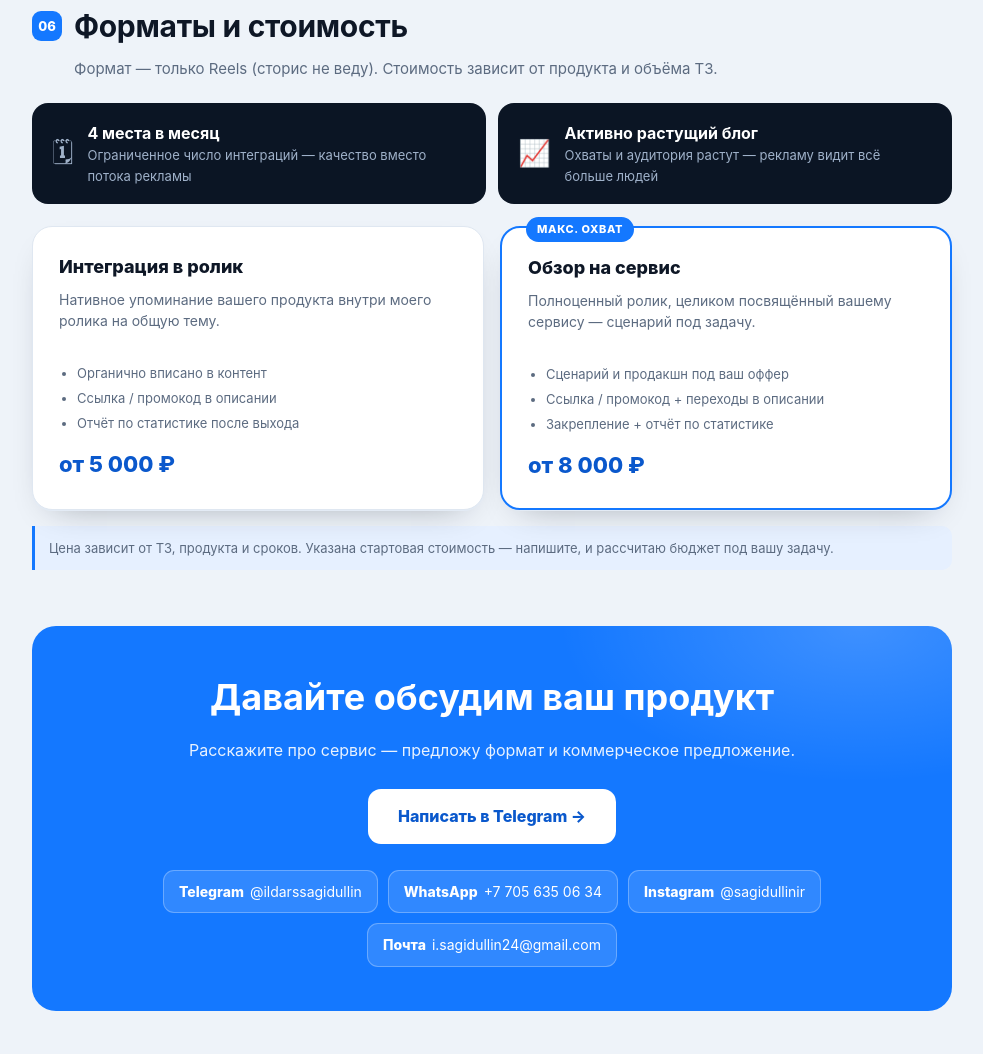
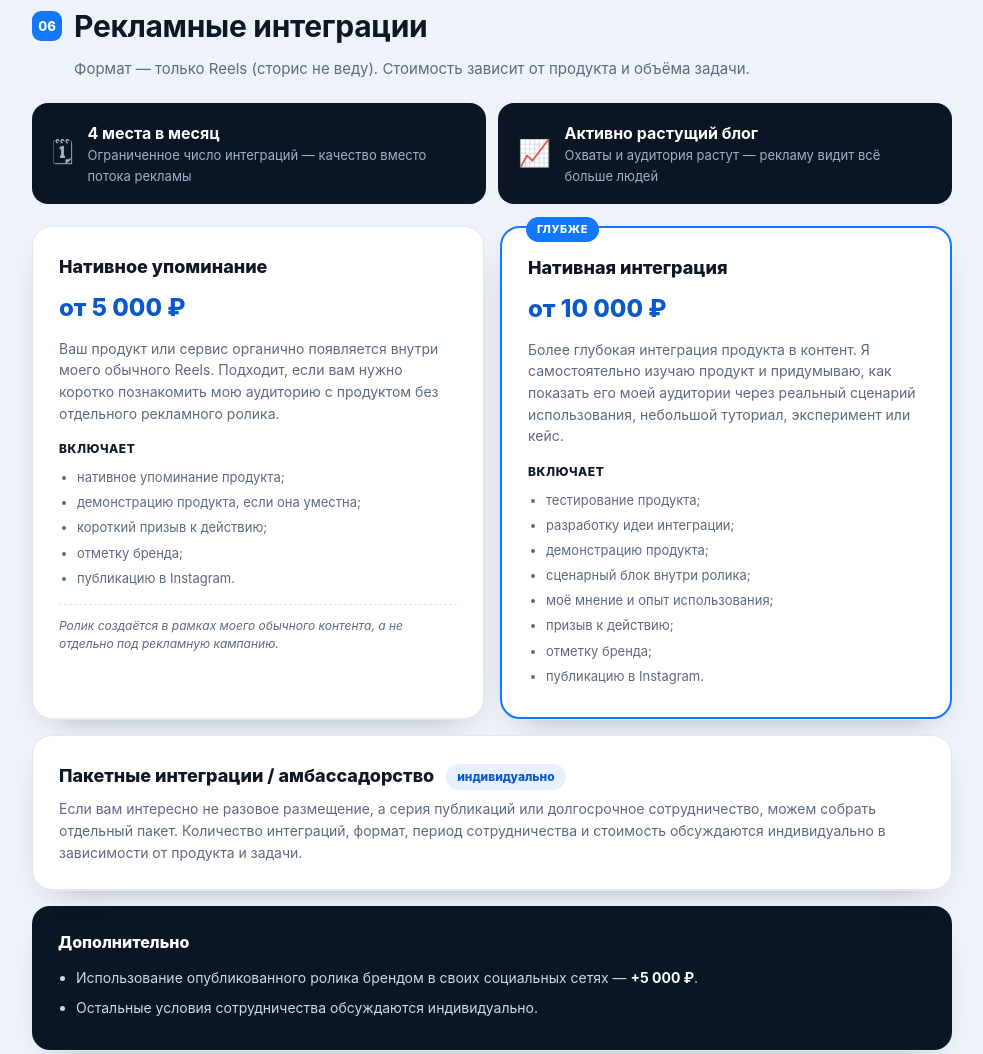
Before and after one commit to ildarsagidullin/mediakit, a plain HTML site: page index.html in a window 1280 px wide. Shown: the part 4447-5501 px from the top of the page, without its empty margins (148-1131 px from the left). Drawn offline with Linux system fonts and the light colour scheme.

Commit message:
Rework pricing per exact copy: 5000/10000 tariffs with 'includes', packages, add-ons

```diff
--- a/index.html
+++ b/index.html
@@ -133,9 +133,19 @@ section{padding:40px 0}
   letter-spacing:.06em;text-transform:uppercase;padding:4px 11px;border-radius:20px}
 .price .name{font-size:18px;font-weight:800;margin-bottom:8px}
 .price .desc{font-size:14px;color:var(--soft);min-height:60px}
-.price .amount{font-size:22px;font-weight:800;margin-top:14px;color:var(--blue-dark)}
-.price ul{margin:14px 0 0;padding-left:18px;font-size:13px;color:var(--soft)}
+.price .amount{font-size:24px;font-weight:800;margin:6px 0 12px;color:var(--blue-dark)}
+.price ul{margin:8px 0 0;padding-left:18px;font-size:13px;color:var(--soft)}
 .price ul li{margin:5px 0}
+.price .incl{font-size:12px;font-weight:800;text-transform:uppercase;letter-spacing:.05em;color:var(--ink);margin-top:16px}
+.price .fine{font-size:12px;color:var(--soft);margin-top:16px;font-style:italic;border-top:1px dashed var(--line);padding-top:12px}
+.price.wide{margin-top:16px}
+.price.wide .desc{min-height:auto}
+.tagind{display:inline-block;font-size:12px;font-weight:800;color:var(--blue-dark);background:var(--blue-soft);padding:4px 11px;border-radius:20px;margin-left:8px;vertical-align:middle}
+.addon{background:var(--navy);color:#fff;border-radius:18px;padding:24px 26px;margin-top:16px;box-shadow:var(--shadow)}
+.addon-title{font-size:16px;font-weight:800;margin-bottom:12px}
+.addon ul{margin:0;padding-left:18px;font-size:14px;color:#cdd8e8;line-height:1.6}
+.addon ul li{margin:7px 0}
+.addon ul li b{color:#fff}
 .scarcity{display:flex;flex-wrap:wrap;gap:12px;margin-bottom:22px}
 .sc{flex:1;min-width:200px;background:var(--navy);color:#fff;border-radius:16px;padding:18px 20px;display:flex;align-items:center;gap:14px}
 .sc .em{font-size:26px}
@@ -317,36 +327,56 @@ footer{text-align:center;color:var(--soft);font-size:13px;padding:10px 0 50px}
 
 <!-- 06 Форматы и стоимость -->
 <section id="pricing">
-  <div class="head"><span class="n">06</span><h2>Форматы и стоимость</h2></div>
-  <p class="sub">Формат — только Reels (сторис не веду). Стоимость зависит от продукта и объёма ТЗ.</p>
+  <div class="head"><span class="n">06</span><h2>Рекламные интеграции</h2></div>
+  <p class="sub">Формат — только Reels (сторис не веду). Стоимость зависит от продукта и объёма задачи.</p>
   <div class="scarcity">
     <div class="sc"><span class="em">🗓</span><div><b>4 места в месяц</b><span>Ограниченное число интеграций — качество вместо потока рекламы</span></div></div>
     <div class="sc"><span class="em">📈</span><div><b>Активно растущий блог</b><span>Охваты и аудитория растут — рекламу видит всё больше людей</span></div></div>
   </div>
   <div class="price-grid">
     <div class="price">
-      <div class="name">Интеграция в ролик</div>
-      <div class="desc">Нативное упоминание вашего продукта внутри моего ролика на общую тему.</div>
+      <div class="name">Нативное упоминание</div>
+      <div class="amount">от 5 000 ₽</div>
+      <div class="desc">Ваш продукт или сервис органично появляется внутри моего обычного Reels. Подходит, если вам нужно коротко познакомить мою аудиторию с продуктом без отдельного рекламного ролика.</div>
+      <div class="incl">Включает</div>
       <ul>
-        <li>Органично вписано в контент</li>
-        <li>Ссылка / промокод в описании</li>
-        <li>Отчёт по статистике после выхода</li>
+        <li>нативное упоминание продукта;</li>
+        <li>демонстрацию продукта, если она уместна;</li>
+        <li>короткий призыв к действию;</li>
+        <li>отметку бренда;</li>
+        <li>публикацию в Instagram.</li>
       </ul>
-      <div class="amount">от 5 000 ₽</div>
+      <div class="fine">Ролик создаётся в рамках моего обычного контента, а не отдельно под рекламную кампанию.</div>
     </div>
     <div class="price best">
-      <div class="ribbon">Макс. охват</div>
-      <div class="name">Обзор на сервис</div>
-      <div class="desc">Полноценный ролик, целиком посвящённый вашему сервису — сценарий под задачу.</div>
+      <div class="ribbon">Глубже</div>
+      <div class="name">Нативная интеграция</div>
+      <div class="amount">от 10 000 ₽</div>
+      <div class="desc">Более глубокая интеграция продукта в контент. Я самостоятельно изучаю продукт и придумываю, как показать его моей аудитории через реальный сценарий использования, небольшой туториал, эксперимент или кейс.</div>
+      <div class="incl">Включает</div>
       <ul>
-        <li>Сценарий и продакшн под ваш оффер</li>
-        <li>Ссылка / промокод + переходы в описании</li>
-        <li>Закрепление + отчёт по статистике</li>
+        <li>тестирование продукта;</li>
+        <li>разработку идеи интеграции;</li>
+        <li>демонстрацию продукта;</li>
+        <li>сценарный блок внутри ролика;</li>
+        <li>моё мнение и опыт использования;</li>
+        <li>призыв к действию;</li>
+        <li>отметку бренда;</li>
+        <li>публикацию в Instagram.</li>
       </ul>
-      <div class="amount">от 8 000 ₽</div>
     </div>
   </div>
-  <p class="note">Цена зависит от ТЗ, продукта и сроков. Указана стартовая стоимость — напишите, и рассчитаю бюджет под вашу задачу.</p>
+  <div class="price wide">
+    <div class="name">Пакетные интеграции / амбассадорство <span class="tagind">индивидуально</span></div>
+    <div class="desc">Если вам интересно не разовое размещение, а серия публикаций или долгосрочное сотрудничество, можем собрать отдельный пакет. Количество интеграций, формат, период сотрудничества и стоимость обсуждаются индивидуально в зависимости от продукта и задачи.</div>
+  </div>
+  <div class="addon">
+    <div class="addon-title">Дополнительно</div>
+    <ul>
+      <li>Использование опубликованного ролика брендом в своих социальных сетях — <b>+5 000 ₽</b>.</li>
+      <li>Остальные условия сотрудничества обсуждаются индивидуально.</li>
+    </ul>
+  </div>
 </section>
 
 <!-- CTA -->
```
